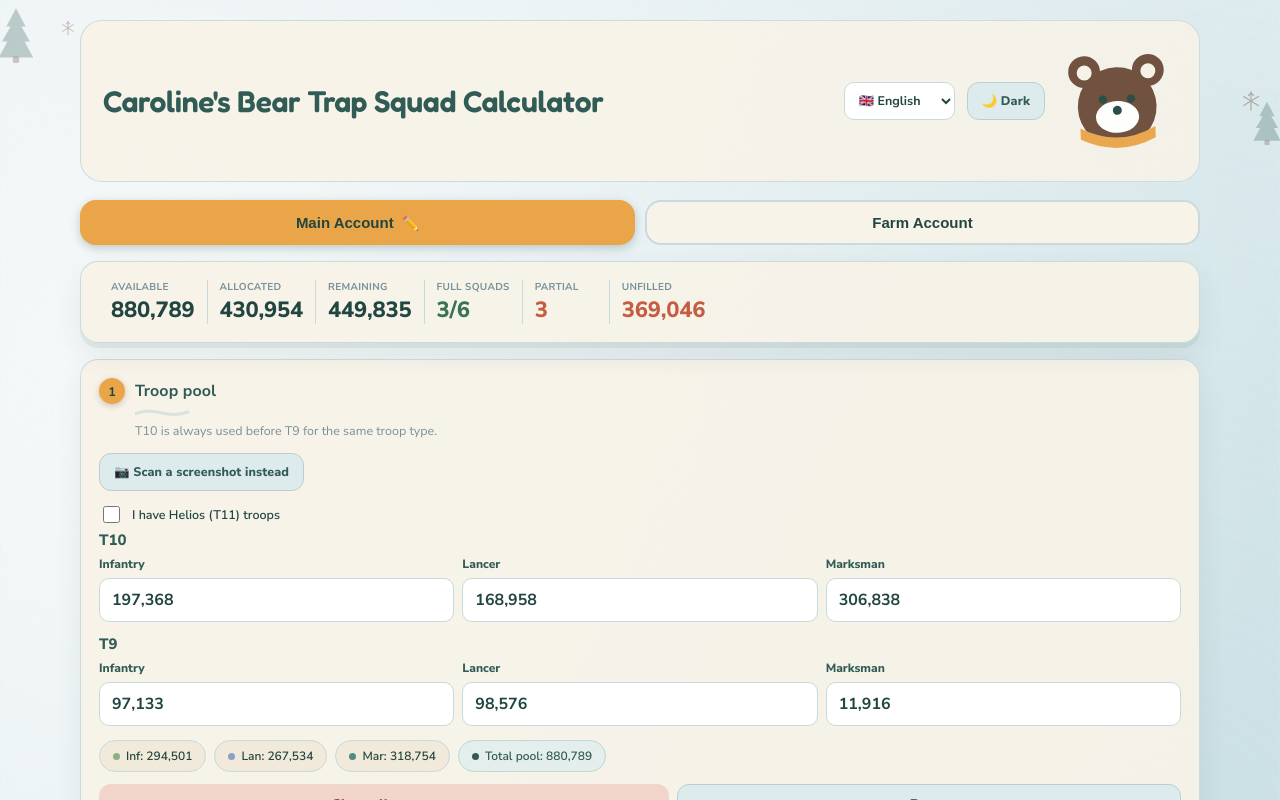
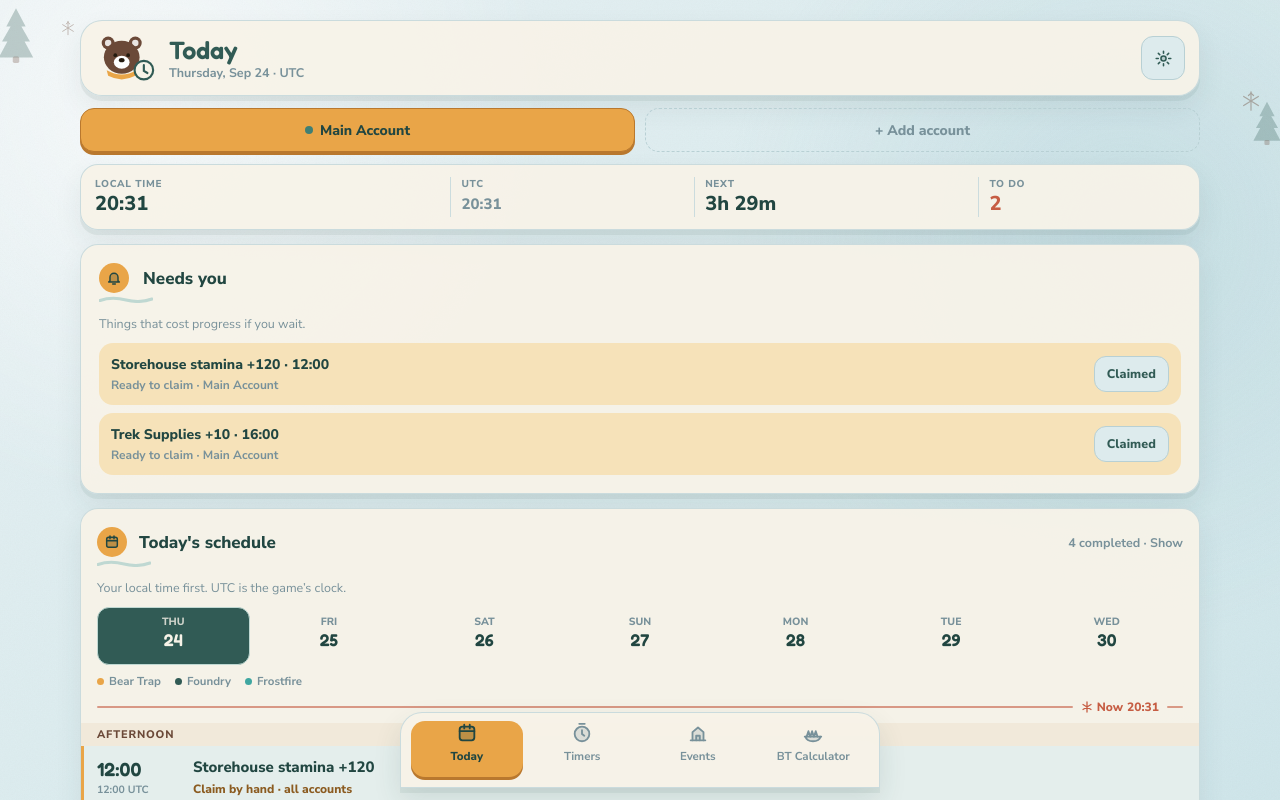
Before and after one commit to caroline3543/Bear-Trap-Calculator, a React (Vite) app: page / in a window 1280 px wide. Shown: the top 800 px of the page. Built offline with nearby package versions, Linux system fonts and the light colour scheme.

Commit message:
Update App.jsx

```diff
--- a/src/App.jsx
+++ b/src/App.jsx
@@ -1,4 +1,5 @@
 import React, { useState, useMemo, useEffect, useRef } from "react";
+import TimeHub from "./timehub/TimeHub.jsx";
 
 /* ============================================================
    THEME / TOKENS — per design-system spec (cosy winter camping).
@@ -2774,6 +2775,25 @@ export default function App() {
     }
   }
 
+  // Shared by the calculator header and the Time Hub's ⚙ panel.
+  const langPicker = (
+    <select
+      aria-label="Language"
+      className="lang-select"
+      value={lang}
+      onChange={(e) => setLang(e.target.value)}
+    >
+      {LANGUAGES.map((l) => (
+        <option key={l.code} value={l.code}>{l.flag} {l.label}</option>
+      ))}
+    </select>
+  );
+  const themeButton = (
+    <Btn tone="ghost" small onClick={() => setDarkMode(!darkMode)}>
+      {darkMode ? `☀️ ${tr("lightToggle")}` : `🌙 ${tr("darkToggle")}`}
+    </Btn>
+  );
+
   return (
     <div
       className={darkMode ? "dark" : ""}
@@ -2998,6 +3018,13 @@ export default function App() {
       </div>
 
       <div className="app-shell">
+        {/* TIME HUB — bottom tabs: Today · Timers · Events · BT Calculator.
+            The whole calculator below becomes the "BT Calculator" tab. */}
+        <TimeHub
+          lang={lang}
+          headerExtra={<>{langPicker}{themeButton}</>}
+          calculator={
+            <>
                     <div
                       style={{
                         display: "flex",
@@ -3018,19 +3045,8 @@ export default function App() {
                         </div>
                       </div>
                       <div style={{ display: "flex", alignItems: "center", gap: 12 }}>
-            <select
-              aria-label="Language"
-              className="lang-select"
-              value={lang}
-              onChange={(e) => setLang(e.target.value)}
-            >
-              {LANGUAGES.map((l) => (
-                <option key={l.code} value={l.code}>{l.flag} {l.label}</option>
-              ))}
-            </select>
-            <Btn tone="ghost" small onClick={() => setDarkMode(!darkMode)}>
-              {darkMode ? `☀️ ${tr("lightToggle")}` : `🌙 ${tr("darkToggle")}`}
-            </Btn>
+                        {langPicker}
+                        {themeButton}
                         <BearMascot className="header-bear" />
                       </div>
                     </div>
@@ -3413,13 +3429,16 @@ export default function App() {
                       {tr("savedAutomatically")}
                     </div>
                     </div>
+            </>
+          }
+        />
       </div>
 
       {toast && (
         <div
           style={{
             position: "fixed",
-            bottom: 20,
+            bottom: "calc(96px + env(safe-area-inset-bottom, 0px))", // clears the Time Hub tab bar
             left: "50%",
             transform: "translateX(-50%)",
             zIndex: 100,
```
Lines whose indentation alone changed are shown as unchanged.
